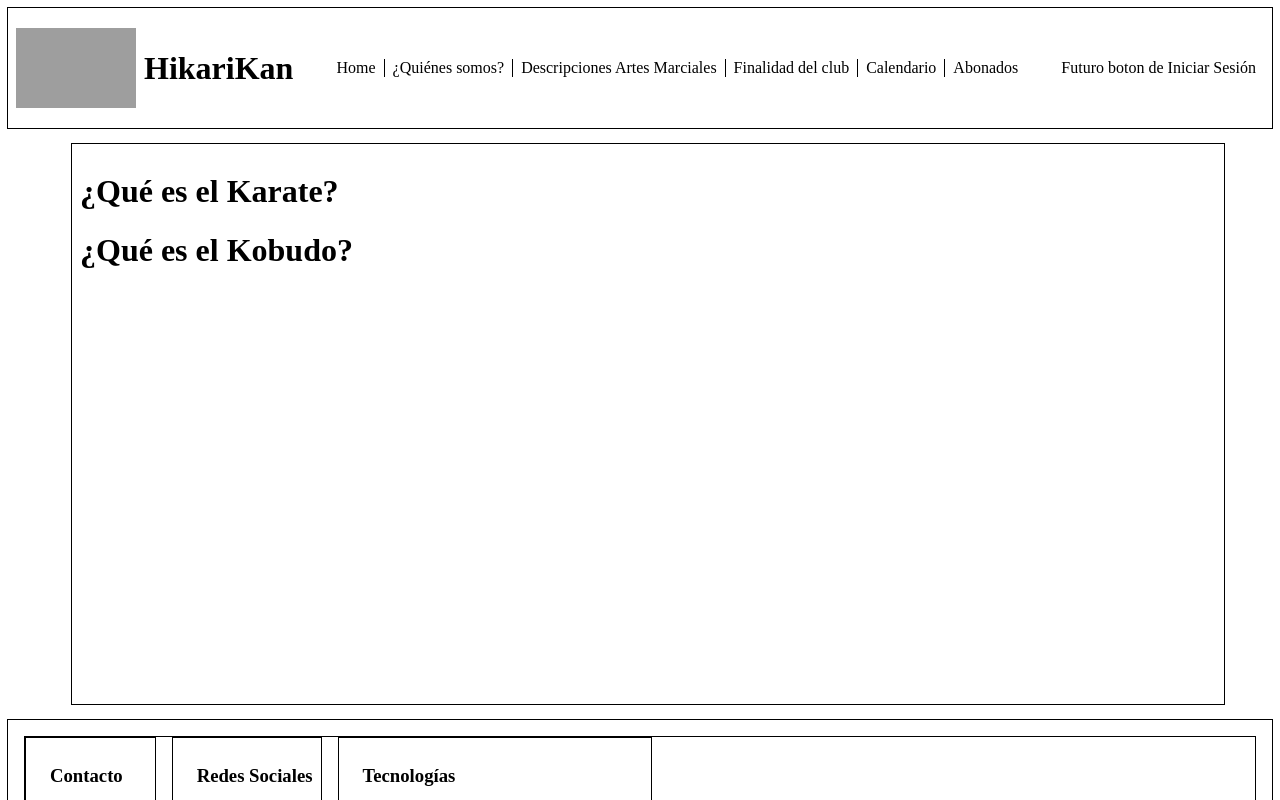
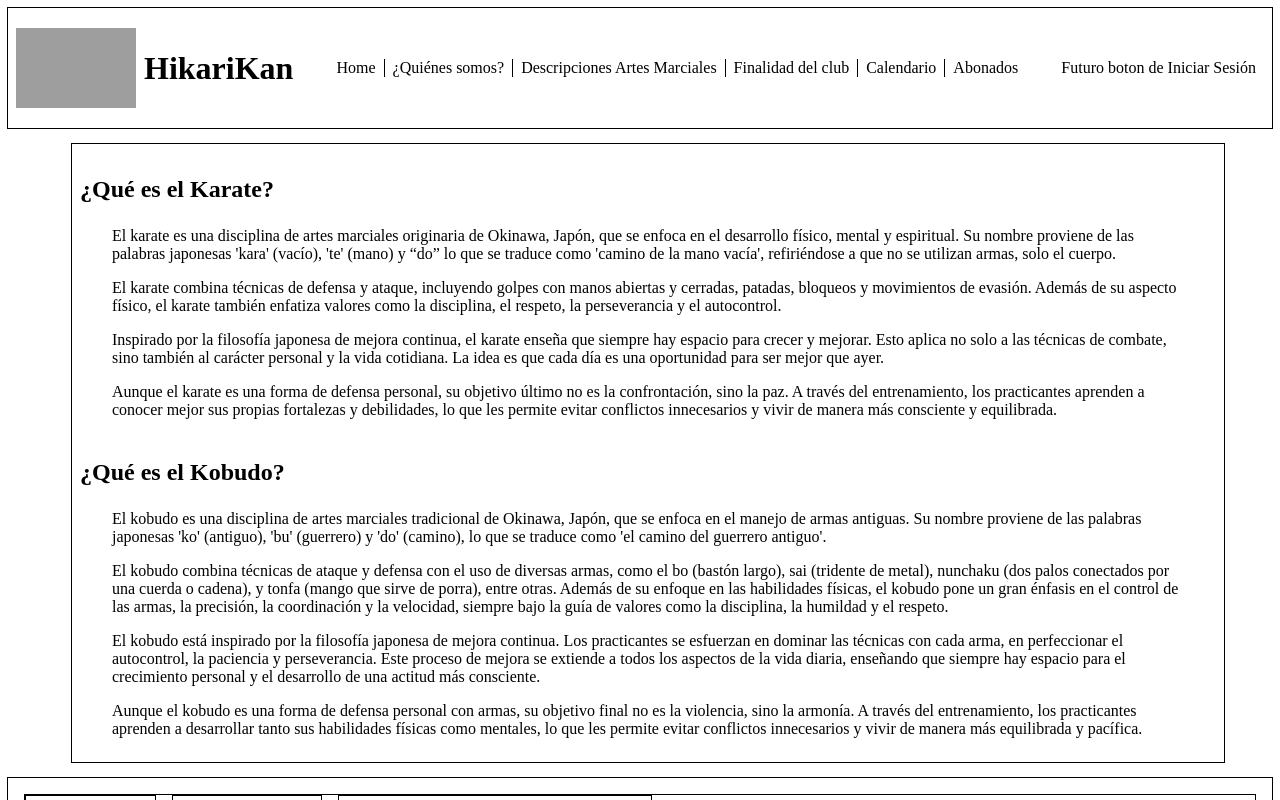
Before and after one commit to deduc/hikarikan-front, a Vue app: page /descripcion in a window 1280 px wide. Shown: the top 800 px of the page. Built offline with nearby package versions, Linux system fonts and the light colour scheme; grey boxes are pictures that could not be loaded.

Commit message:
añadir html

```diff
--- a/src/views/DescripcionView/DescripcionView.vue
+++ b/src/views/DescripcionView/DescripcionView.vue
@@ -1,10 +1,33 @@
 <template>
-    <h1 id="Karate">¿Qué es el Karate?</h1>
-    <p></p>
-    <h1 id="Kobudo">¿Qué es el Kobudo?</h1>
-    <p></p>
+    <section v-for="arteMarcial in artesMarciales">
+        <article>
+            <div>
+                <h1>{{ arteMarcial.titulo }}</h1>
+                <p v-for="texto in arteMarcial.descripcion">{{ texto }}</p>
+            </div>
+        </article>
+    </section>
 </template>
 
-<script setup lang="ts"></script>
+<script setup lang="ts">
+import { descripcionText } from "@/core/constants/textos";
 
-<style scoped lang="scss"></style>
+let artesMarciales = descripcionText.artesMarciales;
+</script>
+
+<style scoped lang="scss">
+section article {
+    display: flex;
+    flex-direction: column;
+    justify-content: flex-start;
+
+    h1 {
+        font-size: 24px;
+    }
+
+    p {
+        padding-left: 32px;
+        padding-right: 32px;
+    }
+}
+</style>
```
